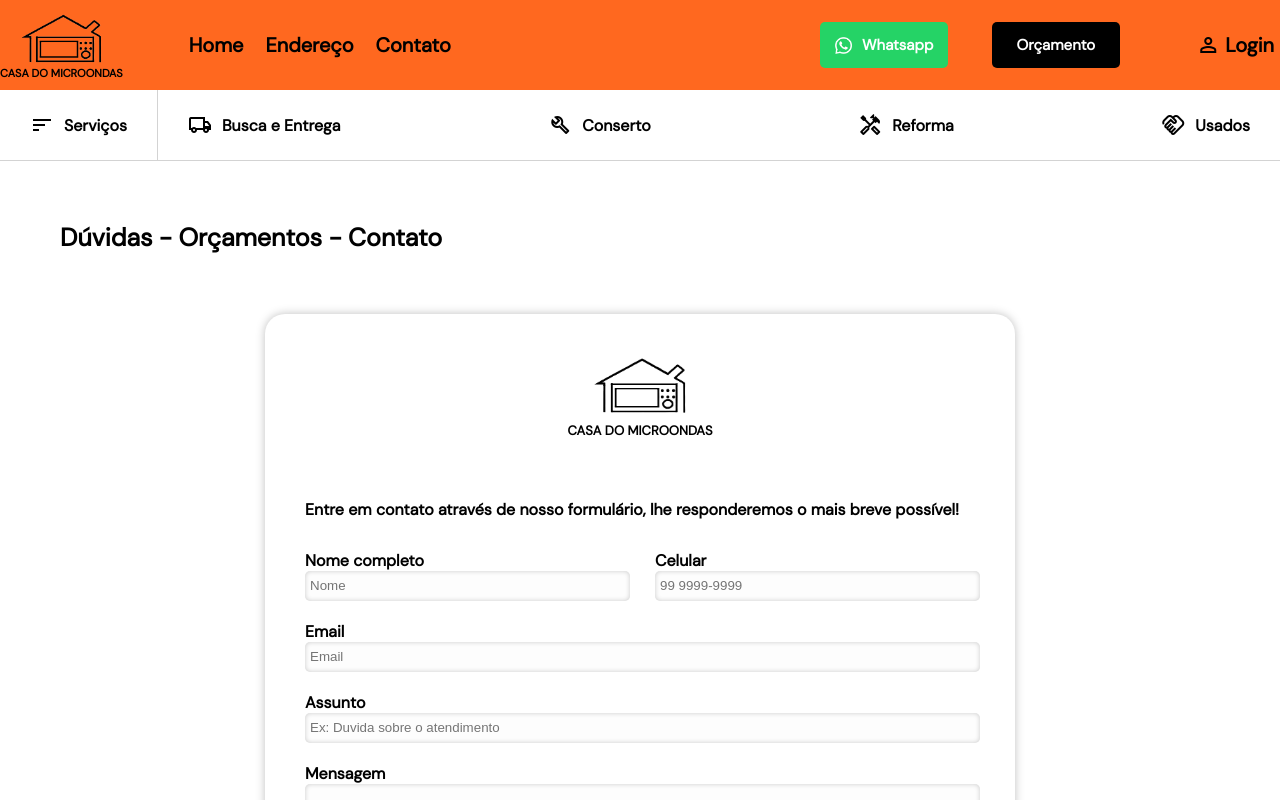
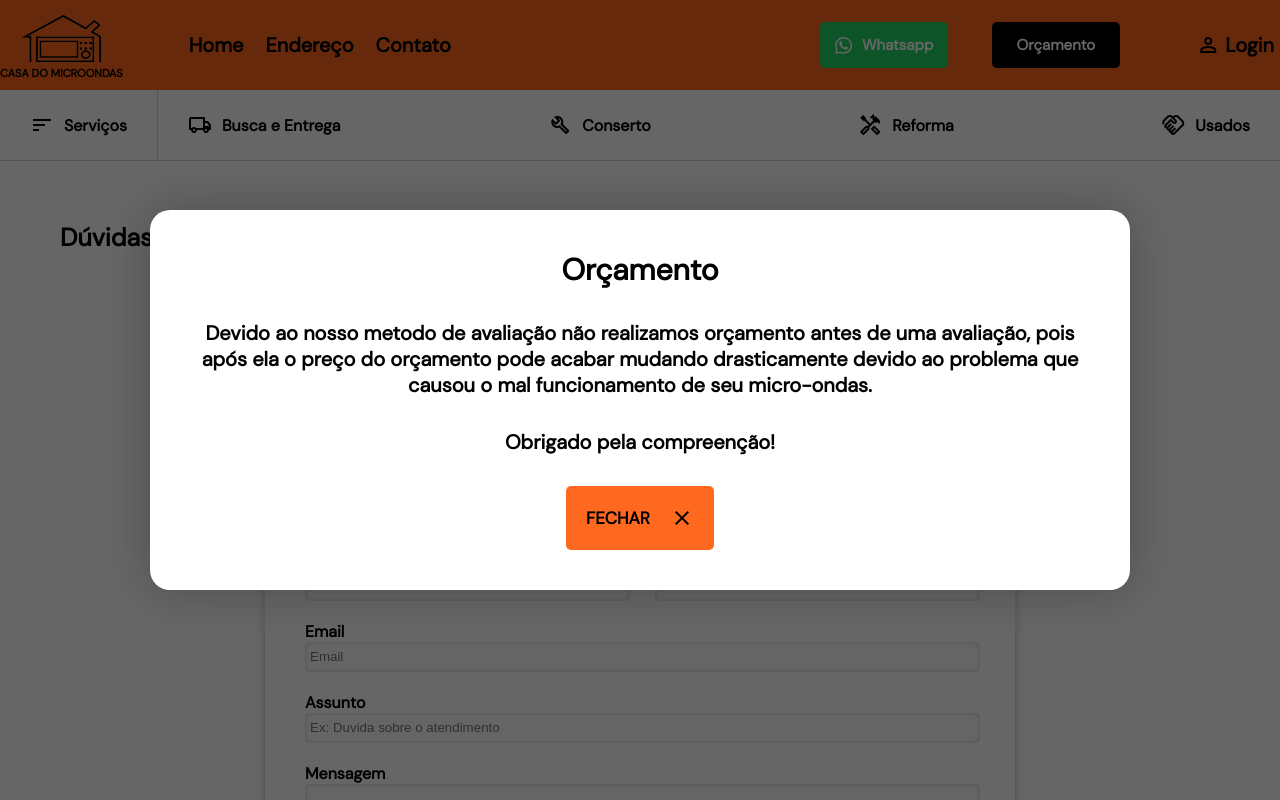
Before and after one commit to kwvalera/ProjetoMicroFront, a React (Create React App) app: page /contato in a window 1280 px wide. Shown: the top 800 px of the page. Built offline with nearby package versions, Linux system fonts and the light colour scheme.

Commit message:
alerta no contato

```diff
--- /dev/null
+++ b/src/components/AlertOrcamen.js
@@ -0,0 +1,15 @@
+import './styles/AlertOrcamen.css';
+
+export default function AlertOrcamen({onClose }) {
+    return (
+        <div class="alertaOverlay">
+            <div class="alertaOrcamento">
+                <h1>Orçamento</h1>
+                <p>Devido ao nosso metodo de avaliação não realizamos orçamento antes de uma avaliação, pois após ela o preço do orçamento pode acabar mudando drasticamente devido ao problema que causou o mal funcionamento de seu micro-ondas.</p>
+                <p>Obrigado pela compreenção!</p>
+
+                <button onClick={onClose}>FECHAR<span class="material-symbols-outlined">close</span></button>
+            </div>
+        </div>
+    );
+};
--- a/src/components/ZapBtn.js
+++ b/src/components/ZapBtn.js
@@ -1,7 +1,7 @@
 import "./styles/ZapBtn.css";
 
 export default function ZapBtn(props) {
-    const linkZap = "https://chat.whatsapp.com/BbghIPbiIj69cb1BsIZWwZ";
+    const linkZap = "https://chat.whatsapp.com/BDV5HfU2YUkAufcvghnJT1";
 
     return(
         <div class="btnZap">
--- /dev/null
+++ b/src/components/styles/AlertOrcamen.css
@@ -0,0 +1,57 @@
+.alertaOverlay {
+    position: fixed;
+    top: 0;
+    left: 0;
+    width: 100%;
+    height: 100%;
+    background: rgba(0, 0, 0, 0.6);
+    display: flex;
+    justify-content: center;
+    align-items: center;
+    z-index: 1000;
+}
+
+.alertaOrcamento {
+    display: flex;
+    flex-direction: column;
+    align-items: center;
+    justify-content: space-between;
+    background: white;
+    max-width: 900px;
+    height: 300px;
+    padding: 40px;
+    border-radius: 20px;
+    box-shadow: 0 0 50px rgba(0, 0, 0, 0.25);
+    text-align: center;
+
+    h1, h3 {
+        margin: 0;
+    }
+
+    p {
+        font-size: 20px;
+    }
+
+    div {
+        display: flex;
+        flex-direction: column;
+        justify-content: space-between;
+    }
+
+    button {
+        cursor: pointer;
+        display: flex;
+        justify-content: center;
+        align-items: center;
+        border: none;
+        padding: 20px;
+        max-width: 180px;
+        border-radius: 5px;
+        font-family: "DM_Sans";
+        font-weight: 900;
+        font-size: 17px;
+        background-color: #ff681f;
+        color: black;
+        gap: 20px;
+    }
+}
--- a/src/routes/Contato.js
+++ b/src/routes/Contato.js
@@ -1,9 +1,26 @@
 import ContatoContent from "../components/ContatoContent";
+import { useState, useEffect } from 'react';
+import AlertOrcamen from '../components/AlertOrcamen';
 
 export default function Contato() {
+    const [showAlert, setShowAlert] = useState(true);
+
+    useEffect(() => {
+        const timer = setTimeout(() => { // Faz com que o alerta so apareça qnd o ContatoContent aparecer na tela
+            setShowAlert(true);
+        }, 0);
+
+        return () => clearTimeout(timer);
+    }, []);
+
+    const handleCloseAlert = () => {
+        setShowAlert(false);
+    };
+
     return (
         <div>
             <ContatoContent />
+            {showAlert && <AlertOrcamen onClose={handleCloseAlert} />}
         </div>
     );
 }
```
